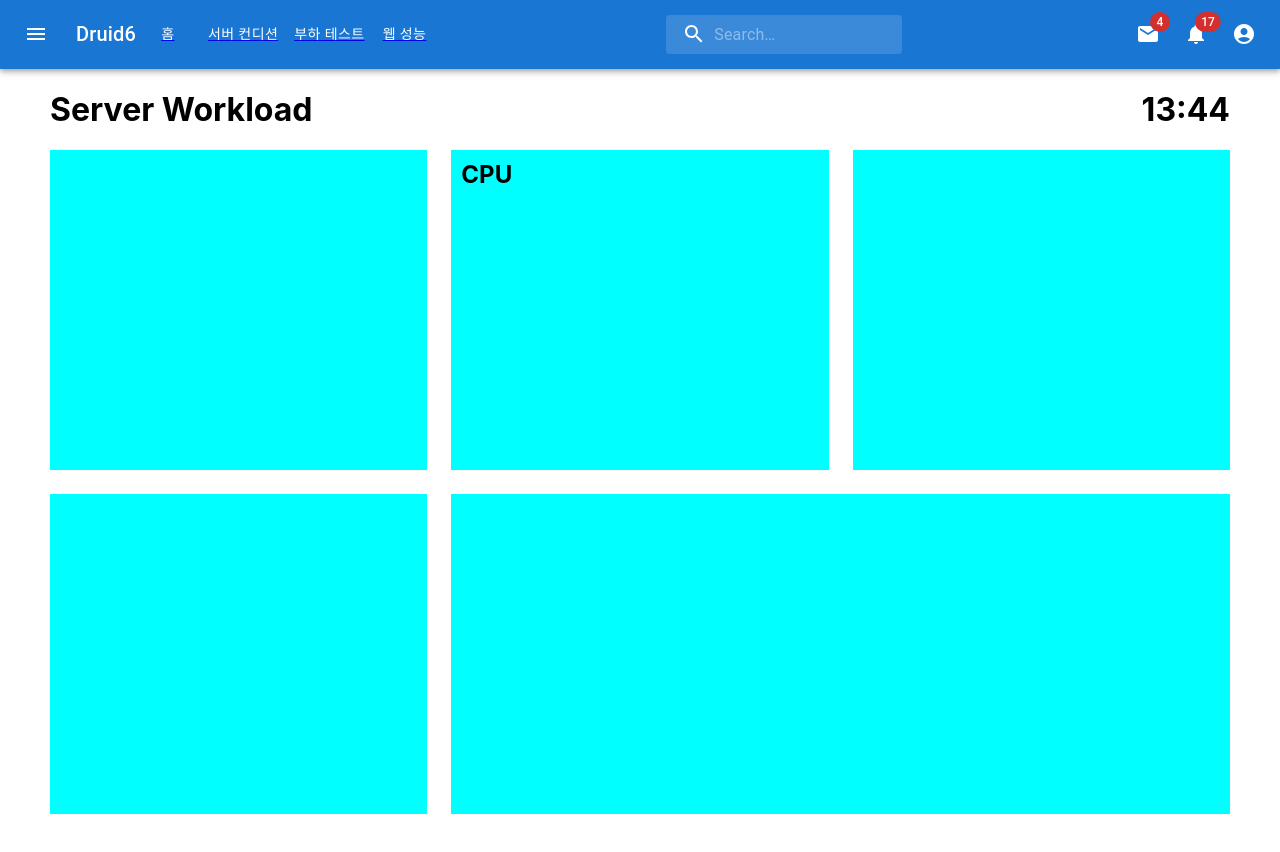
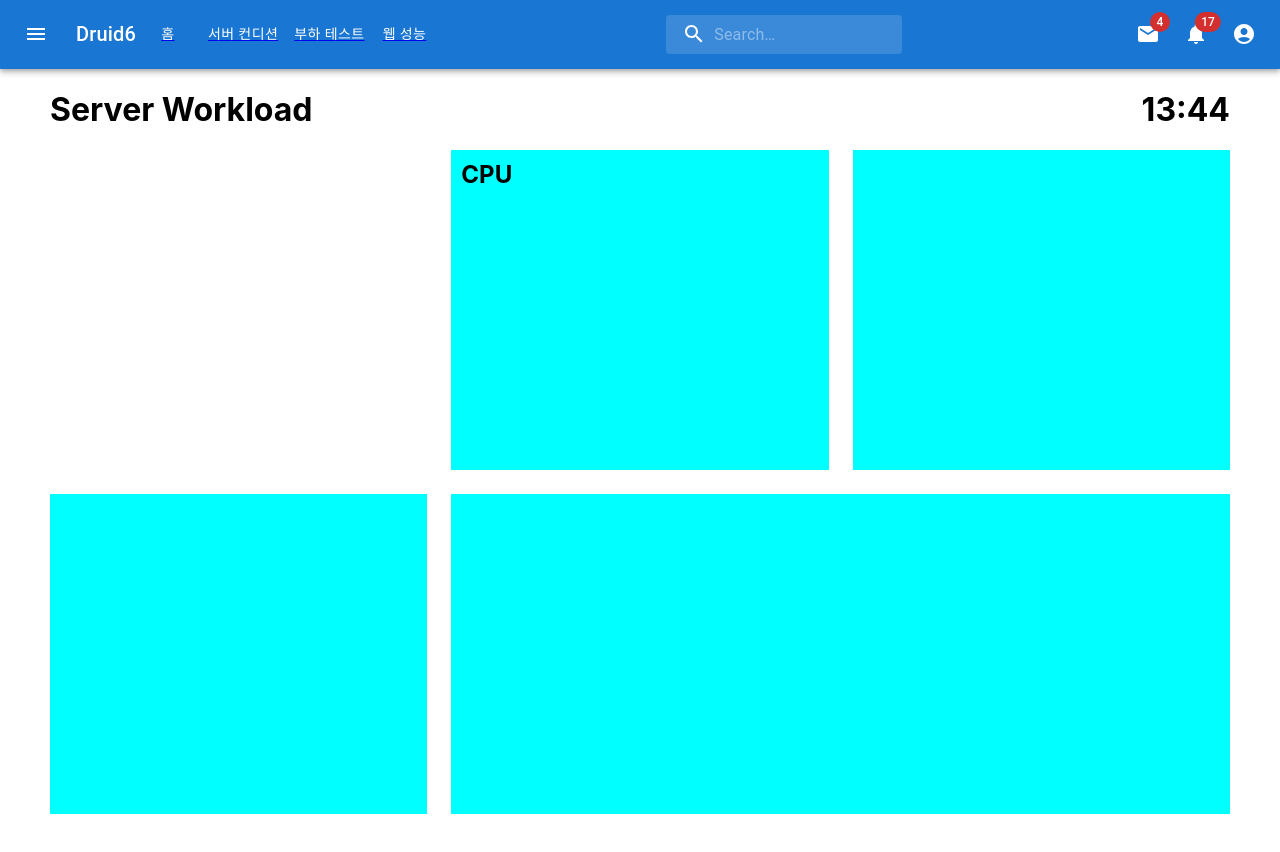
Before and after one commit to sdh98429/Druid6, a React (Create React App) app in the folder frontend/druid6/: page /server-monitoring in a window 1280 px wide. Shown: the top 852 px of the page. Built offline with nearby package versions, Linux system fonts and the light colour scheme.

Commit message:
chore: css 클래스 네이밍 수정

```diff
--- a/frontend/druid6/src/ServerMonitoring/ServerMonitoring.jsx
+++ b/frontend/druid6/src/ServerMonitoring/ServerMonitoring.jsx
@@ -13,7 +13,7 @@ export default function ServerMonitoring() {
       </Box>
       <Grid container spacing={3}>
         <Grid item xs={4}>
-          <div className='Comp'></div>
+          <div className='grid-item'></div>
         </Grid>
         <Grid item xs={4}>
           <div className='Comp'>
```
